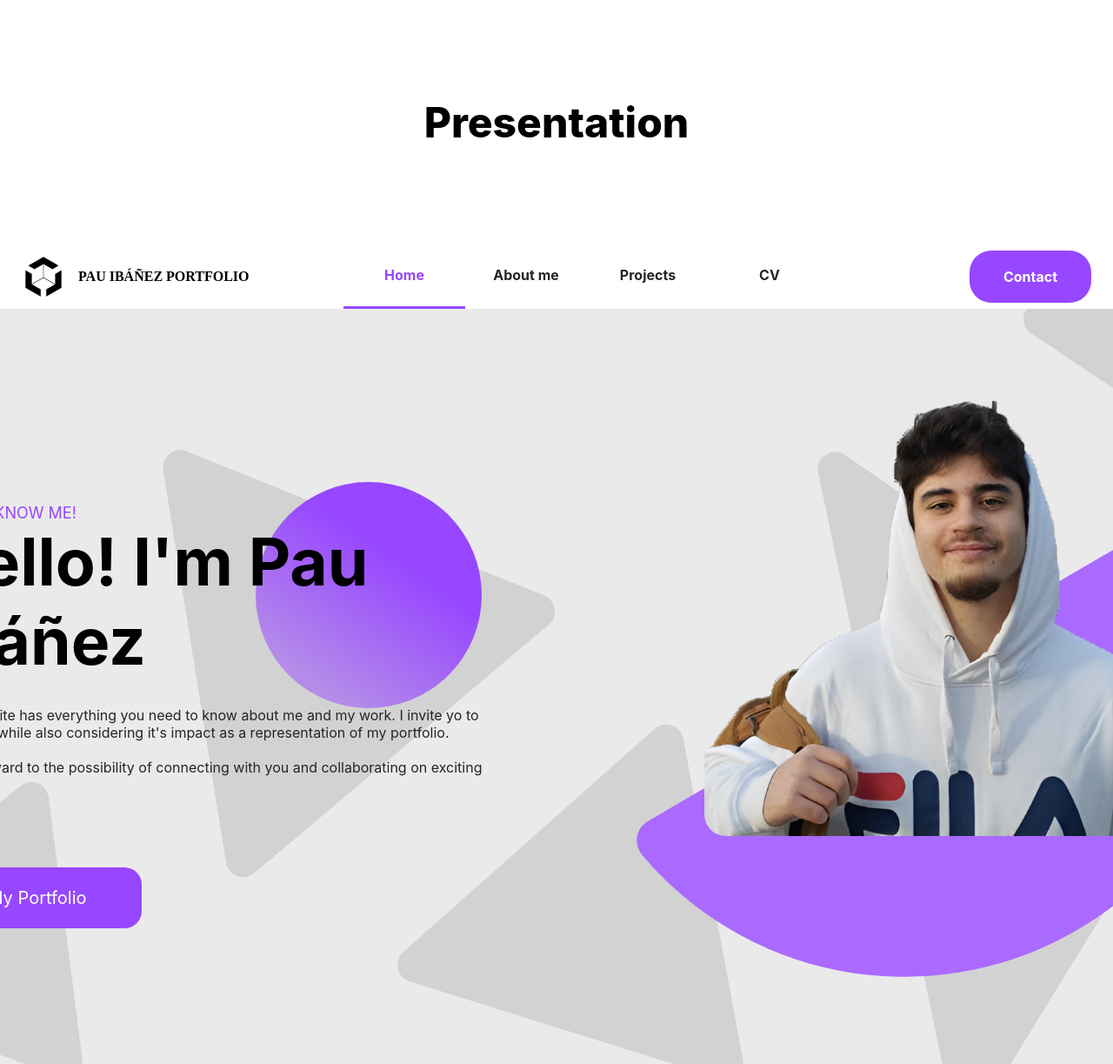
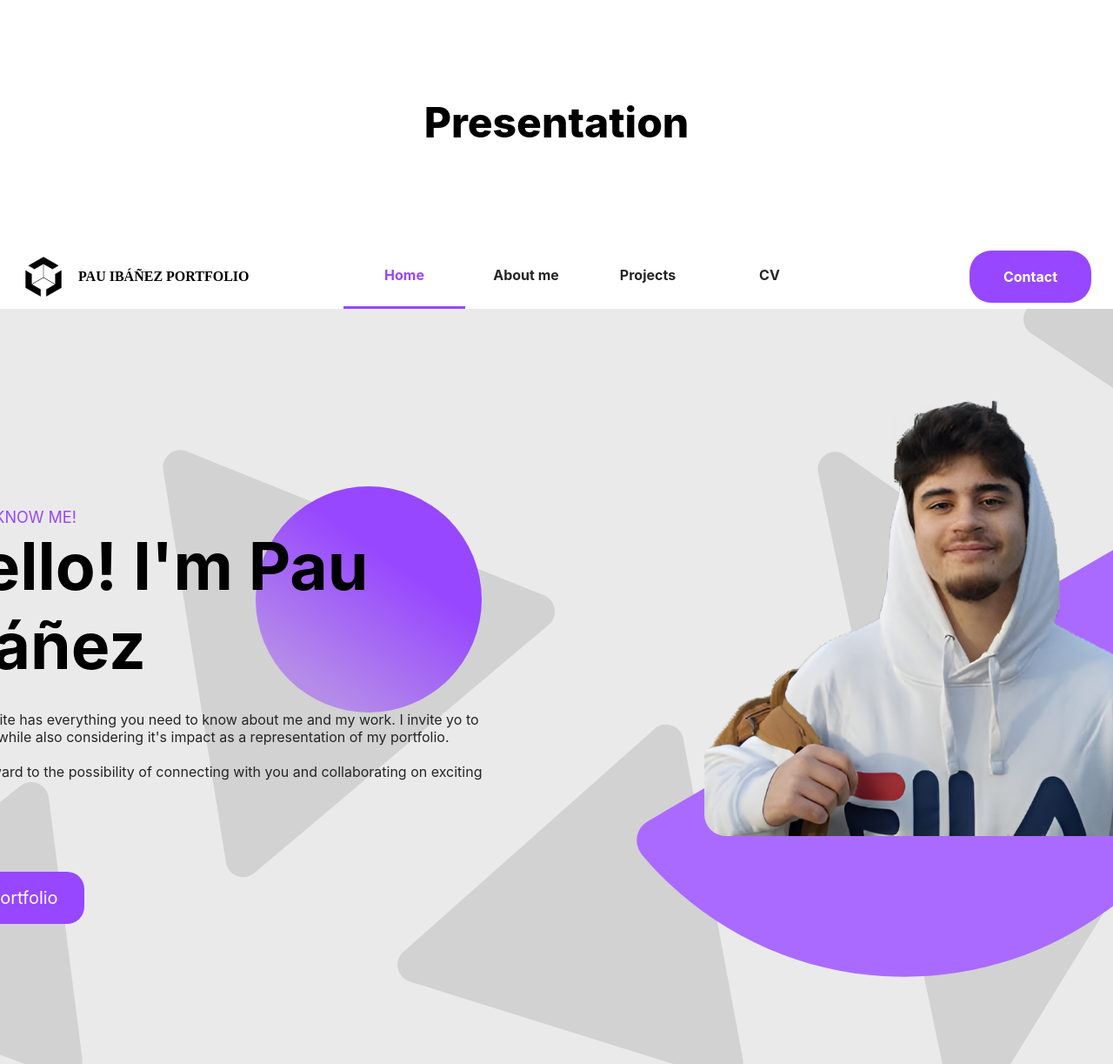
Before and after one commit to pauIbanez/portfolio-front, a React (Create React App) app: page /home in a window 1280 px wide. Shown: the whole page at 87% size. Built offline with nearby package versions, Linux system fonts and the light colour scheme.

Commit message:
fixed button style test

```diff
--- a/src/components/Button/Button.tsx
+++ b/src/components/Button/Button.tsx
@@ -4,7 +4,7 @@ import Colors from "../../data/style/Colors";
 interface ButotnCaseProps {
   reversed?: boolean;
   $active?: boolean;
-  style?: {
+  styleObject?: {
     height?: number;
     width?: number;
     fontSize?: number;
@@ -17,19 +17,18 @@ const ButtonCase = styled.button<ButotnCaseProps>`
   display: flex;
   align-items: center;
   justify-content: center;
-  padding: 0 30px 0 30px;
   padding: ${(props) =>
-    props.style?.padding
-      ? "0 " + props.style.padding + "px 0 " + props.style.padding + "px"
+    props.styleObject?.padding
+      ? `0 ${props.styleObject.padding}px 0 ${props.styleObject.padding}px`
       : "0 30px 0 30px"};
   font-family: inherit;
 
   user-select: none;
   :gap: 8px;
   height: ${(props) =>
-    props.style?.height ? props.style.height + "px" : "60px"};
+    props.styleObject?.height ? props.styleObject.height + "px" : "60px"};
   width: ${(props) =>
-    props.style?.width ? props.style.width + "px" : "fit-content"};
+    props.styleObject?.width ? props.styleObject.width + "px" : "fit-content"};
 
   background-color: ${(props) =>
     props.$active ? "white" : props.reversed ? "white" : Colors.main};
@@ -45,13 +44,13 @@ const ButtonCase = styled.button<ButotnCaseProps>`
       : "none"};
 
   border-radius: ${(props) =>
-    props.style?.radius ? props.style.radius + "px" : "20px"};
+    props.styleObject?.radius ? props.styleObject.radius + "px" : "20px"};
 
   font-size: ${(props) =>
-    props.style?.fontSize ? props.style.fontSize + "px" : "20px"};
+    props.styleObject?.fontSize ? props.styleObject.fontSize + "px" : "20px"};
 
   font-weight: ${(props) =>
-    props.style?.fontWeight ? props.style.fontWeight : 400};
+    props.styleObject?.fontWeight ? props.styleObject.fontWeight : 400};
 
   cursor: pointer;
 
@@ -80,7 +79,7 @@ interface Props {
   children: JSX.Element | string;
   disabled?: boolean;
   submit?: boolean;
-  style?: {
+  styleObject?: {
     width?: number;
     height?: number;
     fontSize?: number;
@@ -95,7 +94,7 @@ const Button = ({
   reversed,
   children,
   disabled,
-  style,
+  styleObject,
   submit,
   active,
 }: Props) => {
@@ -105,7 +104,7 @@ const Button = ({
       type={submit ? "submit" : "button"}
       disabled={disabled}
       reversed={reversed}
-      style={style}
+      styleObject={styleObject}
       $active={active}
     >
       {children}
--- a/src/components/ContactForm/ContactForm.tsx
+++ b/src/components/ContactForm/ContactForm.tsx
@@ -286,7 +286,7 @@ const ContactForm = ({ onSubmit }: Props) => {
           <Button
             submit={true}
             disabled={!isFilled || isErrorShowing}
-            style={{
+            styleObject={{
               width: 160,
               fontSize: 15,
               height: 40,
```
Also changed, not shown: 1 other file (tests, documents, lock files or other folders).
